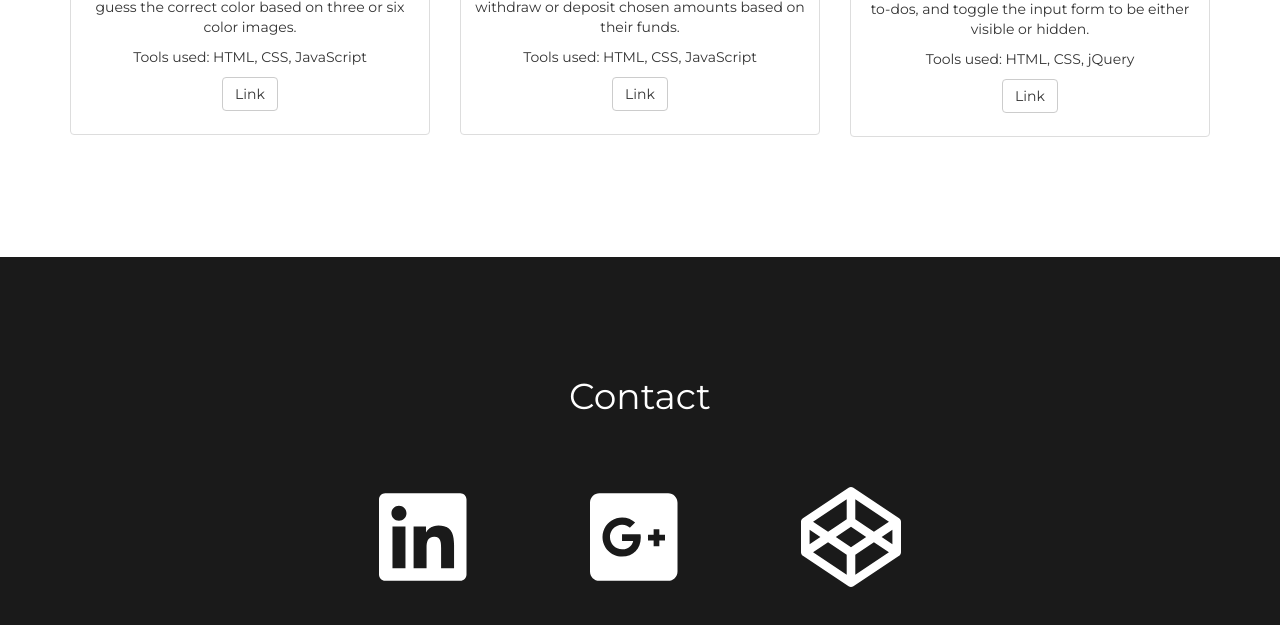
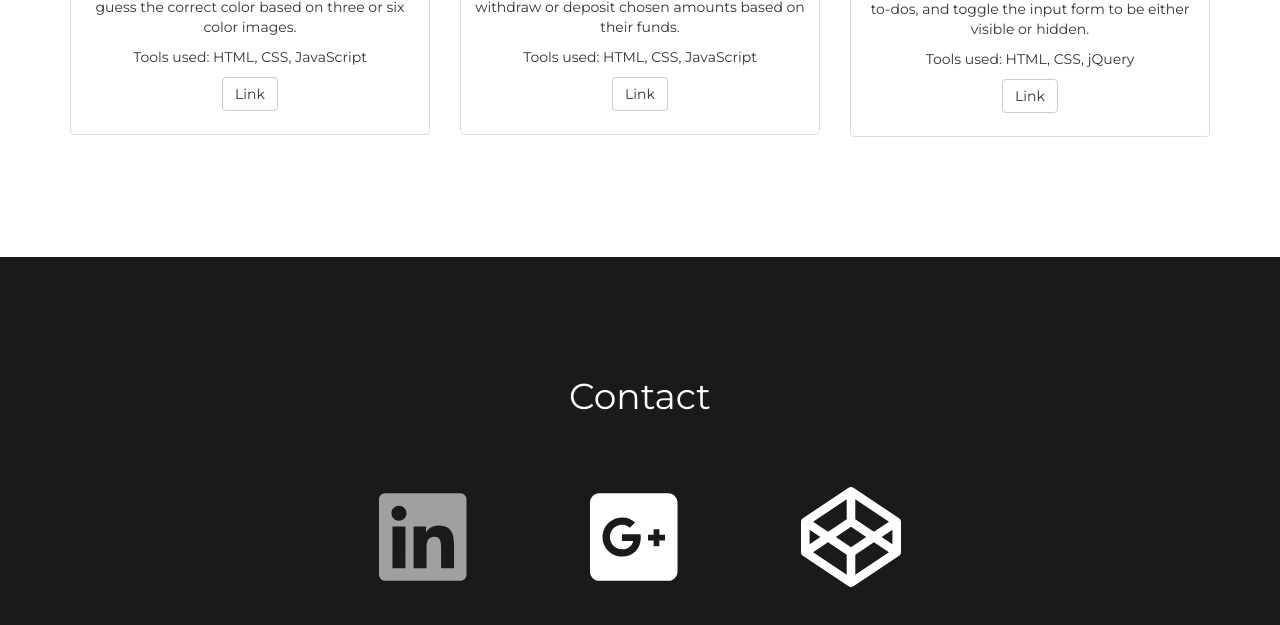
Before and after one commit to odykats/odykats.github.io, a plain HTML site: page index.html in a window 1280 px wide. In both pictures the pointer is over the link 422 px from the left and 2552 px from the top of the page. Shown: the part 2014-2639 px from the top of the page. Drawn offline with nearby package versions, Linux system fonts and the light colour scheme.

Commit message:
Update styles.css

```diff
--- a/assets/css/styles.css
+++ b/assets/css/styles.css
@@ -103,5 +103,5 @@ textarea {
 }
 
 #icons a:hover {
-  color: #a0a0a0;
+  color: #a0a0a0 !important;
 }
```
